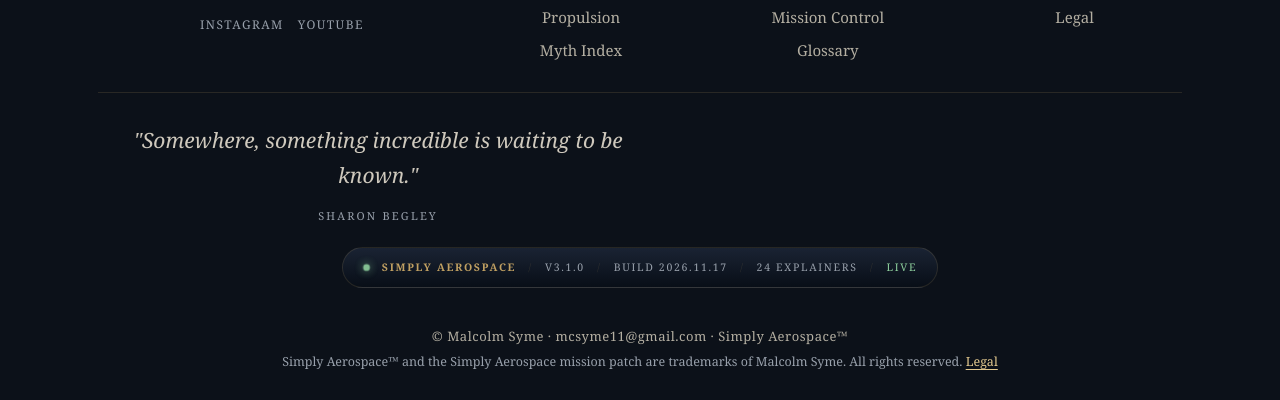
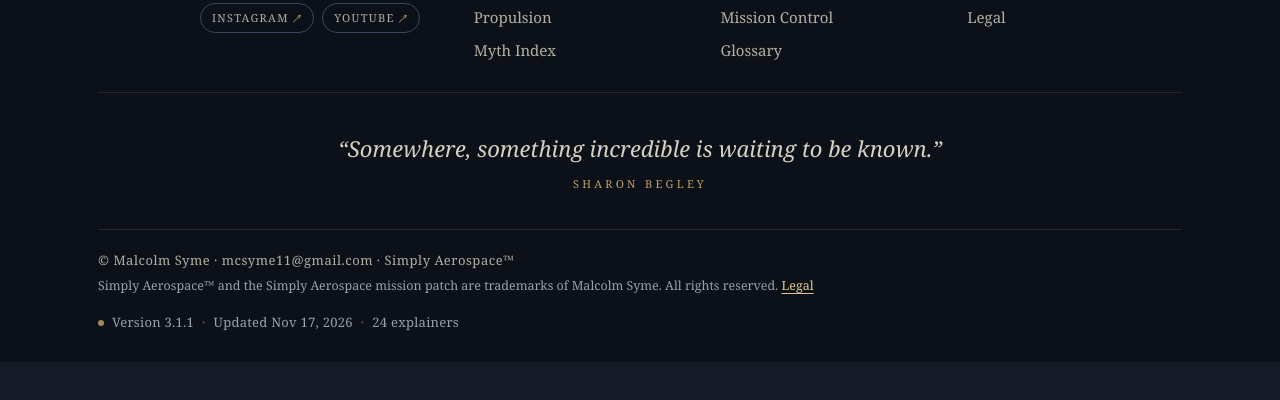
Before and after one commit to mcsyme11-byte/SimplyAerospace, a plain HTML site: page index.html in a window 1280 px wide. Shown: the part 6924-7324 px from the top of the page. After the commit the page ends 7286 px from the top, so only its background shows below. Drawn offline with Linux system fonts and the light colour scheme.

Commit message:
Release v3.1.1 — footer formatting fixed, quieter version line
- Footer columns and brand text left-aligned; quote centred; credit lines in a bottom row
- Version stamp redesigned: '● Version 3.1.1 · Updated Nov 17, 2026 · 24 explainers'
- Instagram/YouTube as small outlined buttons; 3 columns on tablets, 2 on phones;
  room for the back-to-top button on phones

Co-Authored-By: Claude Opus 5.5 <noreply@anthropic.com>
Claude-Session: https://claude.ai/code/session_01Rayv8DS38NCTkTEAZ8F8vc

```diff
--- a/index.html
+++ b/index.html
@@ -827,6 +827,33 @@
   .mcp-orbit b{position:absolute; top:-5px; left:50%; width:9px; height:9px; margin-left:-4.5px; border-radius:50%; background:var(--gold-bright); box-shadow:0 0 10px rgba(226,200,142,.6)}
   @keyframes mcpspin{to{transform:rotate(360deg)}}
   @media(prefers-reduced-motion:reduce){ .mcp-orbit{animation:none} .topbar{transition:none} .card::after,.mcard::after,.hcard::after,.levelcard::after,.startcard::after{display:none} }
+
+  /* ===== v3.1.1 · footer tidy: left-aligned columns, centred quote, quiet version line ===== */
+  footer{text-align:left}
+  .footbrand > div{min-width:0}
+  .footbrand p{max-width:340px}
+  .foothandles{gap:10px; margin:14px 0 0; flex-wrap:wrap}
+  .foothandles a{font-family:var(--body); font-size:11.5px; letter-spacing:.16em; text-transform:uppercase; color:var(--ink2); border:1px solid var(--line2); border-radius:999px; padding:6px 13px; text-decoration:none}
+  .foothandles a:hover{color:var(--gold-bright); border-color:var(--gold)}
+  .foothandles a span{color:var(--gold)}
+  .footcol{align-items:flex-start}
+  .footquote{margin:40px auto 0; max-width:640px; text-align:center}
+  .footquote blockquote{margin:0; font-family:var(--display); font-style:italic; font-size:clamp(18px,2.2vw,22px); line-height:1.45; color:var(--text); opacity:.9}
+  .footquote figcaption{margin-top:10px; font-size:11px; letter-spacing:.3em; text-transform:uppercase; color:var(--gold)}
+  .footbottom{display:flex; justify-content:space-between; align-items:flex-end; gap:16px 32px; flex-wrap:wrap; margin-top:36px; padding-top:20px; border-top:1px solid var(--line)}
+  .legalline{text-align:left; margin:0}
+  .legalline .copy{margin:0}
+  .legalline .tm{margin:4px 0 0}
+  .buildstamp{display:inline-flex; align-items:center; gap:8px; flex-wrap:wrap; margin:0; padding:0; border:0; background:none; box-shadow:none; border-radius:0;
+    font-family:var(--body); font-size:13px; letter-spacing:.02em; text-transform:none; color:var(--dim)}
+  .buildstamp .bs-dot{width:6px; height:6px; border-radius:50%; background:var(--gold); box-shadow:none; animation:none; opacity:.85}
+  .buildstamp .bs-sep{color:var(--brass-dim); opacity:1}
+  @media(max-width:700px){ .footbottom{flex-direction:column; align-items:flex-start} .buildstamp{font-size:12.5px} }
+  .foothandles{gap:8px}
+  .foothandles a{letter-spacing:.12em; padding:5px 11px; font-size:11px}
+  @media(max-width:860px){ .footgrid{grid-template-columns:repeat(3,1fr)} .footbrand{grid-column:1/-1} }
+  @media(max-width:520px){ .footgrid{grid-template-columns:1fr 1fr; gap:28px 20px} }
+  @media(max-width:700px){ footer{padding-bottom:84px} }
 </style>
 </head>
 <body>
@@ -891,11 +918,13 @@
       <nav class="footcol" aria-label="Learn"><h4>Learn</h4><a href="#/start">Start Here</a><a href="#/quiz">Find your level</a><a href="#/levels">Levels</a><a href="#/missions">Mission Control</a><a href="#/glossary">Glossary</a></nav>
       <nav class="footcol" aria-label="About"><h4>About</h4><a href="#/about">The Story</a><a href="#/sources">Sources</a><a href="#/faq">FAQ</a><a href="#/legal">Legal</a></nav>
     </div>
-    <p class="quote">"Somewhere, something incredible is waiting to be known."<span>Sharon Begley</span></p>
-    <div class="buildstamp" id="buildstamp"></div>
-    <div class="legalline">
-      <p class="copy">© Malcolm Syme · mcsyme11@gmail.com · Simply Aerospace™</p>
-      <p class="tm">Simply Aerospace™ and the Simply Aerospace mission patch are trademarks of Malcolm Syme. All rights reserved. <a href="#/legal">Legal</a></p>
+    <figure class="footquote"><blockquote>“Somewhere, something incredible is waiting to be known.”</blockquote><figcaption>Sharon Begley</figcaption></figure>
+    <div class="footbottom">
+      <div class="legalline">
+        <p class="copy">© Malcolm Syme · mcsyme11@gmail.com · Simply Aerospace™</p>
+        <p class="tm">Simply Aerospace™ and the Simply Aerospace mission patch are trademarks of Malcolm Syme. All rights reserved. <a href="#/legal">Legal</a></p>
+      </div>
+      <p class="buildstamp" id="buildstamp"></p>
     </div>
   </div>
 </footer>
@@ -911,7 +940,7 @@
              the "Watch the Short" button opens the actual video.
              (YouTube is used first; Instagram is the fallback.)
    ============================================================ */
-const SITE_VERSION = "3.1.0";
+const SITE_VERSION = "3.1.1";
 const BUILD_DATE = "2026.11.17";
 const CHANNELS = {
   youtube:   "https://www.youtube.com/@SimplyAerospace",
@@ -1798,17 +1827,20 @@ function renderFaq(){
 
 (function(){
   var bs = document.getElementById("buildstamp");
-  if(bs) bs.innerHTML =
-    '<span class="bs-dot" aria-hidden="true"></span>'
-    + '<span class="bs-field"><b>SIMPLY AEROSPACE</b></span>'
-    + '<span class="bs-sep">/</span><span class="bs-field">v' + SITE_VERSION + '</span>'
-    + '<span class="bs-sep">/</span><span class="bs-field">BUILD ' + BUILD_DATE + '</span>'
-    + '<span class="bs-sep">/</span><span class="bs-field">' + VIDEOS.filter(function(v){return v.published;}).length + ' EXPLAINERS</span>'
-    + '<span class="bs-sep">/</span><span class="bs-field bs-live">LIVE</span>';
+  if(bs){
+    var MONTHS = ["Jan","Feb","Mar","Apr","May","Jun","Jul","Aug","Sep","Oct","Nov","Dec"];
+    var p = String(BUILD_DATE).split("."), when = p.length===3 ? MONTHS[+p[1]-1] + " " + (+p[2]) + ", " + p[0] : BUILD_DATE;
+    var n = VIDEOS.filter(function(v){return v.published;}).length;
+    bs.innerHTML = '<span class="bs-dot" aria-hidden="true"></span>'
+      + '<span>Version ' + SITE_VERSION + '</span><span class="bs-sep" aria-hidden="true">·</span>'
+      + '<span>Updated ' + when + '</span><span class="bs-sep" aria-hidden="true">·</span>'
+      + '<span>' + n + ' explainers</span>';
+    bs.title = "Build " + BUILD_DATE;
+  }
 })();
 document.getElementById("footlinks").innerHTML =
-  `<a href="${CHANNELS.instagram}" target="_blank" rel="noopener">Instagram</a>
-   <a href="${CHANNELS.youtube}" target="_blank" rel="noopener">YouTube</a>`;
+  `<a href="${CHANNELS.instagram}" target="_blank" rel="noopener">Instagram <span aria-hidden="true">↗</span></a>
+   <a href="${CHANNELS.youtube}" target="_blank" rel="noopener">YouTube <span aria-hidden="true">↗</span></a>`;
 
 function isNewVideo(v){ const pub=VIDEOS.filter(x=>x.published); return pub.slice(-2).indexOf(v)>=0; }
 function cardHTML(v){
```
Also changed, not shown: 2 other files.
